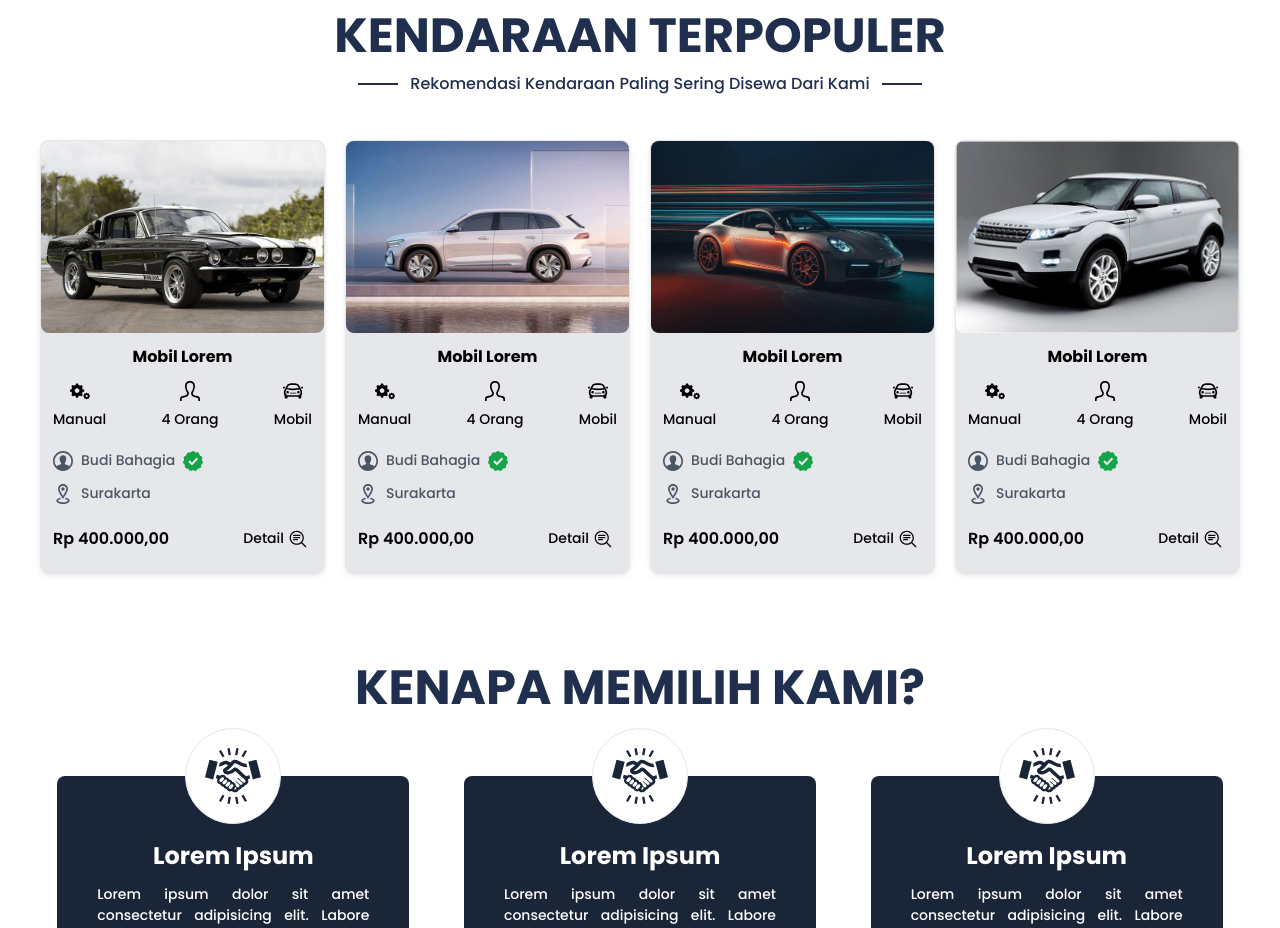
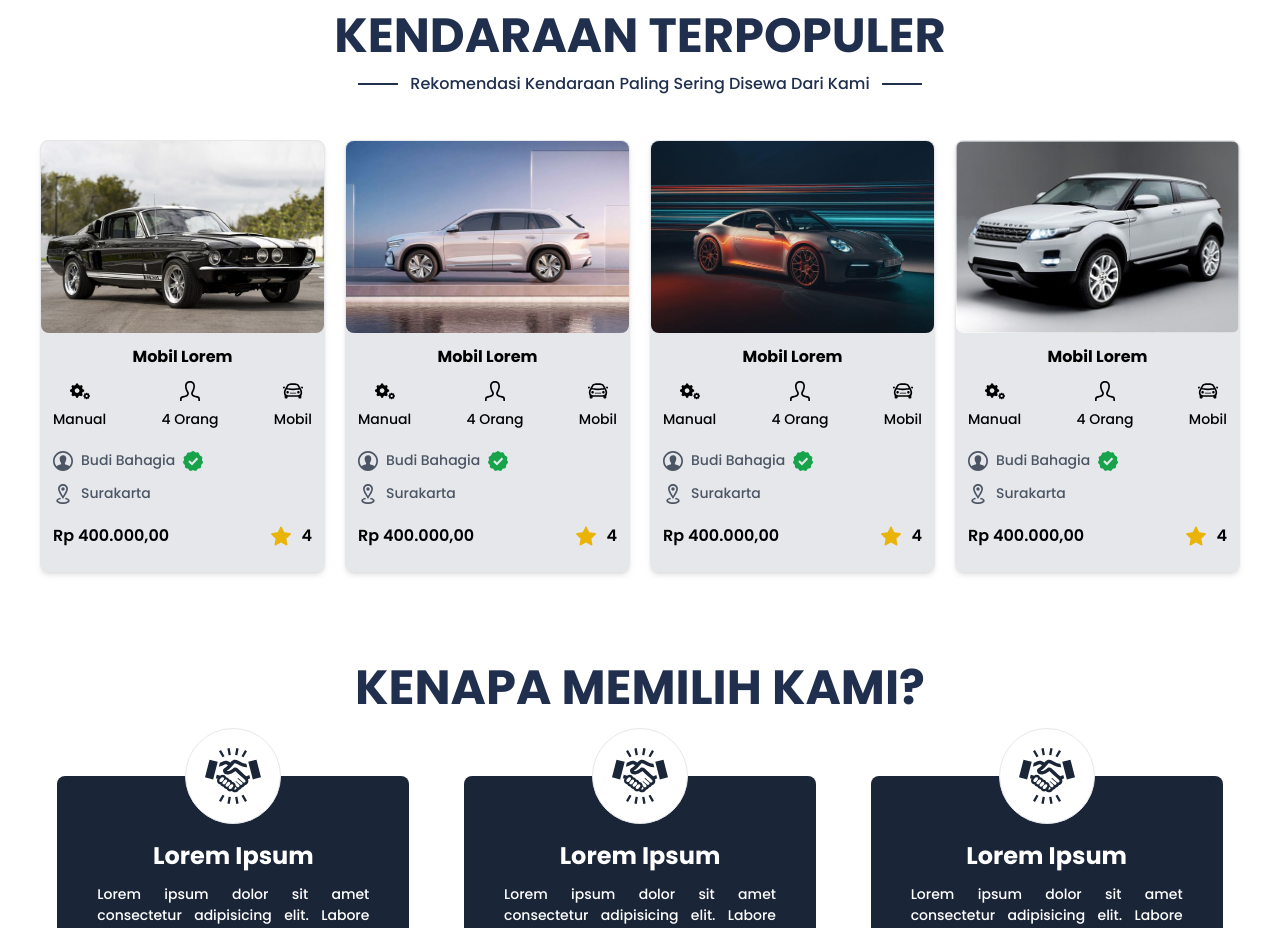
Before and after one commit to CukupBani/sevva, a Next.js app: page / in a window 1280 px wide. Shown: the part 880-1808 px from the top of the page. Built offline with nearby package versions, Linux system fonts and the light colour scheme.

Commit message:
Change layout

```diff
--- a/components/template/ProductCard.tsx
+++ b/components/template/ProductCard.tsx
@@ -15,6 +15,7 @@ type cardProps = {
 const ProductCard = ({img, title, kategori, transmisi, kapasitas, penyedia_jasa, harga, lokasi}: cardProps) => {
   return (
     <>
+      <Link href={'/Product/DetailProduct'}>
         <div className='my-3 bg-gray-200 rounded-lg shadow-md border h-[27rem] duration-500 hover:shadow-xl hover:-translate-y-1.5'>
           {/* Card Image */}
           <div className='relative group'>
@@ -58,15 +59,14 @@ const ProductCard = ({img, title, kategori, transmisi, kapasitas, penyedia_jasa,
 
             <div className='flex items-center justify-between mt-2'>
               <p className='font-semibold'>{(harga).toLocaleString('id-ID', {style: 'currency', currency: 'IDR'})}</p>
-            <Link href={'/Product/DetailProduct'}>
-              <button className='text-[14px] flex gap-1 items-center font-medium p-1 rounded-lg duration-200 hover:bg-black hover:text-white hover:fill-white'>
-                <p>Detail</p>
-                <svg clipRule="evenodd" fillRule="evenodd" strokeLinejoin="round" strokeMiterlimit="2" width={20} height={20} viewBox="0 0 24 24" xmlns="http://www.w3.org/2000/svg"><path d="m15.985 17.031c-1.479 1.238-3.384 1.985-5.461 1.985-4.697 0-8.509-3.812-8.509-8.508s3.812-8.508 8.509-8.508c4.695 0 8.508 3.812 8.508 8.508 0 2.078-.747 3.984-1.985 5.461l4.749 4.75c.146.146.219.338.219.531 0 .587-.537.75-.75.75-.192 0-.384-.073-.531-.22zm-5.461-13.53c-3.868 0-7.007 3.14-7.007 7.007s3.139 7.007 7.007 7.007c3.866 0 7.007-3.14 7.007-7.007s-3.141-7.007-7.007-7.007zm.741 8.499h-4.5c-.414 0-.75.336-.75.75s.336.75.75.75h4.5c.414 0 .75-.336.75-.75s-.336-.75-.75-.75zm3-2.5h-7.5c-.414 0-.75.336-.75.75s.336.75.75.75h7.5c.414 0 .75-.336.75-.75s-.336-.75-.75-.75zm0-2.5h-7.5c-.414 0-.75.336-.75.75s.336.75.75.75h7.5c.414 0 .75-.336.75-.75s-.336-.75-.75-.75z" fillRule="nonzero"/></svg>
-              </button>
-            </Link>
+              <div className='flex items-center gap-2 font-semibold'>
+                <svg clipRule="evenodd" fillRule="evenodd" strokeLinejoin="round" strokeMiterlimit="2" width={24} height={24} viewBox="0 0 24 24" className='fill-yellow-500' xmlns="http://www.w3.org/2000/svg"><path d="m11.322 2.923c.126-.259.39-.423.678-.423.289 0 .552.164.678.423.974 1.998 2.65 5.44 2.65 5.44s3.811.524 6.022.829c.403.055.65.396.65.747 0 .19-.072.383-.231.536-1.61 1.538-4.382 4.191-4.382 4.191s.677 3.767 1.069 5.952c.083.462-.275.882-.742.882-.122 0-.244-.029-.355-.089-1.968-1.048-5.359-2.851-5.359-2.851s-3.391 1.803-5.359 2.851c-.111.06-.234.089-.356.089-.465 0-.825-.421-.741-.882.393-2.185 1.07-5.952 1.07-5.952s-2.773-2.653-4.382-4.191c-.16-.153-.232-.346-.232-.535 0-.352.249-.694.651-.748 2.211-.305 6.021-.829 6.021-.829s1.677-3.442 2.65-5.44z" fillRule="nonzero"/></svg>
+                <p>4</p>
               </div>
             </div>
           </div>
+        </div>
+      </Link>
     </>
   )
 }
```
Lines whose indentation alone changed are shown as unchanged.
